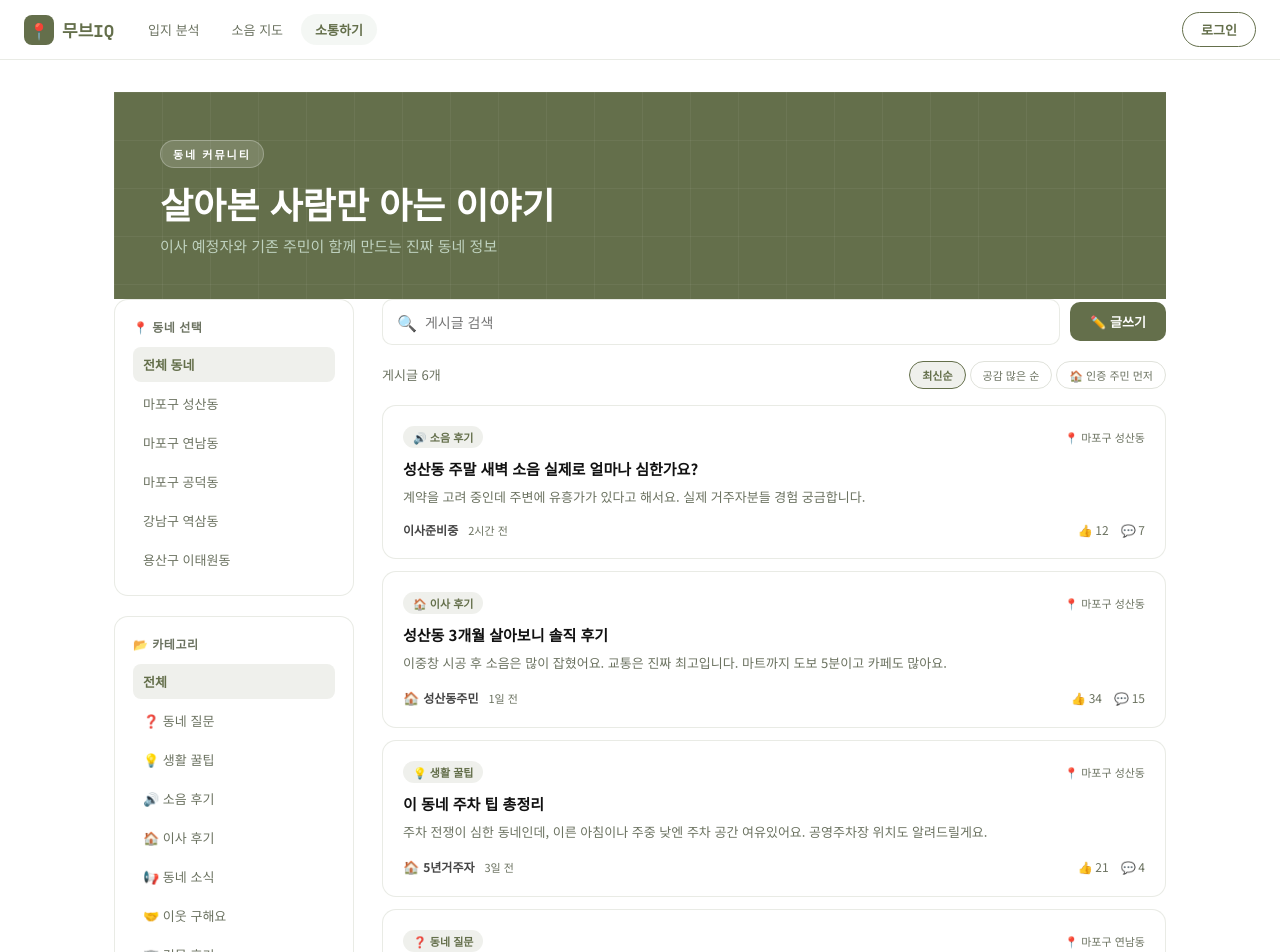
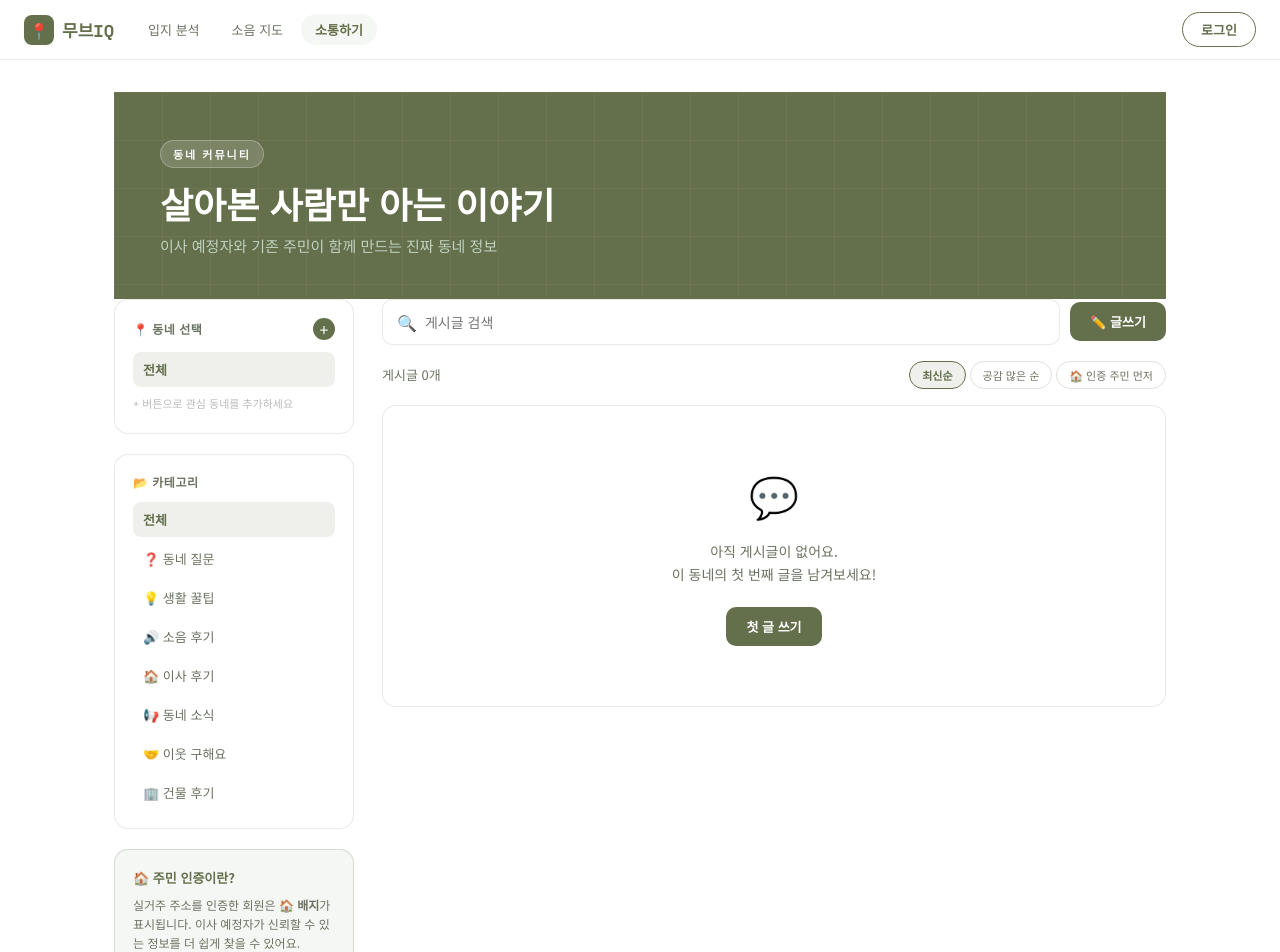
Before and after one commit to msdy1102/moveiq, a Next.js app: page /community in a window 1280 px wide. Shown: the top 952 px of the page. Built offline with nearby package versions, Linux system fonts and the light colour scheme.

Commit message:
소음지도 수정

```diff
--- a/app/community/community.module.css
+++ b/app/community/community.module.css
@@ -139,3 +139,49 @@
 .buildingTag { font-size: 11px; background: #f0f3ed; color: #646F4B; border-radius: 20px; padding: 3px 8px; }
 .buildingTagWarn { background: #fef9e7; color: #d68910; }
 .buildingMeta { font-size: 11px; color: #999; }
+
+/* ── 동네 추가 UI ── */
+.btnAddDong {
+  width: 22px; height: 22px;
+  background: var(--main, #646F4B);
+  color: #fff;
+  border: none;
+  border-radius: 50%;
+  font-size: 16px;
+  line-height: 1;
+  cursor: pointer;
+  display: flex; align-items: center; justify-content: center;
+  flex-shrink: 0;
+}
+.btnAddDong:hover { background: #111; }
+.addDongRow {
+  display: flex; gap: 4px; margin: 6px 0 8px;
+}
+.addDongInput {
+  flex: 1; font-size: 12px; padding: 6px 10px;
+  border: 1.5px solid var(--border, #dde0d8);
+  border-radius: 6px; outline: none;
+  font-family: inherit;
+}
+.addDongInput:focus { border-color: var(--main, #646F4B); }
+.btnAddDongOk {
+  font-size: 11px; font-weight: 700;
+  background: var(--main, #646F4B); color: #fff;
+  border: none; border-radius: 6px; padding: 0 10px; cursor: pointer;
+}
+.btnAddDongCancel {
+  font-size: 12px; background: none;
+  border: 1px solid var(--border, #dde0d8);
+  border-radius: 6px; padding: 0 8px; cursor: pointer; color: #888;
+}
+.dongBtnWrap {
+  display: flex; align-items: center; gap: 0;
+}
+.dongBtnDel {
+  font-size: 10px; color: #bbb; background: none;
+  border: none; cursor: pointer; padding: 0 2px; line-height: 1;
+}
+.dongBtnDel:hover { color: #c0392b; }
+.dongEmpty {
+  font-size: 11px; color: #bbb; padding: 4px 0;
+}
--- a/app/community/page.tsx
+++ b/app/community/page.tsx
@@ -3,113 +3,46 @@
 import { useState } from 'react';
 import styles from './community.module.css';
 
-// ── 샘플 게시글 데이터 ──────────────────────────────────
-const SAMPLE_POSTS = [
-  {
-    id: 1,
-    category: '소음 후기',
-    categoryIcon: '🔊',
-    title: '성산동 주말 새벽 소음 실제로 얼마나 심한가요?',
-    content: '계약을 고려 중인데 주변에 유흥가가 있다고 해서요. 실제 거주자분들 경험 궁금합니다.',
-    author: '이사준비중',
-    verified: false,
-    dong: '마포구 성산동',
-    likes: 12,
-    comments: 7,
-    createdAt: '2시간 전',
-  },
-  {
-    id: 2,
-    category: '이사 후기',
-    categoryIcon: '🏠',
-    title: '성산동 3개월 살아보니 솔직 후기',
-    content: '이중창 시공 후 소음은 많이 잡혔어요. 교통은 진짜 최고입니다. 마트까지 도보 5분이고 카페도 많아요.',
-    author: '성산동주민',
-    verified: true,
-    dong: '마포구 성산동',
-    likes: 34,
-    comments: 15,
-    createdAt: '1일 전',
-  },
-  {
-    id: 3,
-    category: '생활 꿀팁',
-    categoryIcon: '💡',
-    title: '이 동네 주차 팁 총정리',
-    content: '주차 전쟁이 심한 동네인데, 이른 아침이나 주중 낮엔 주차 공간 여유있어요. 공영주차장 위치도 알려드릴게요.',
-    author: '5년거주자',
-    verified: true,
-    dong: '마포구 성산동',
-    likes: 21,
-    comments: 4,
-    createdAt: '3일 전',
-  },
-  {
-    id: 4,
-    category: '동네 질문',
-    categoryIcon: '❓',
-    title: '연남동 쪽 초등학교 배정 어떻게 되나요?',
-    content: '아이가 내년에 입학 예정인데 연남동으로 이사 고려 중이에요. 학교 환경이 궁금합니다.',
-    author: '초등맘',
-    verified: false,
-    dong: '마포구 연남동',
-    likes: 8,
-    comments: 3,
-    createdAt: '5일 전',
-  },
-  {
-    id: 5,
-    category: '동네 소식',
-    categoryIcon: '📢',
-    title: '공덕동 재개발 투표 공고 — 주민 참여 안내',
-    content: '이번 주 금요일까지 재개발 찬반 투표입니다. 해당 구역 거주자분들 꼭 확인하세요.',
-    author: '동네지킴이',
-    verified: true,
-    dong: '마포구 공덕동',
-    likes: 45,
-    comments: 22,
-    createdAt: '1주일 전',
-  },
-  {
-    id: 6,
-    category: '이웃 구해요',
-    categoryIcon: '🤝',
-    title: '성산동 이사 예정인데 동네 정보 알려주실 분',
-    content: '다음 달 성산동으로 이사 예정입니다. 실제 살아보신 분의 생생한 이야기 듣고 싶어요!',
-    author: '이사예정자',
-    verified: false,
-    dong: '마포구 성산동',
-    likes: 3,
-    comments: 9,
-    createdAt: '2일 전',
-  },
-];
+const SAMPLE_POSTS: any[] = [];
 
 const CATEGORIES = ['전체', '❓ 동네 질문', '💡 생활 꿀팁', '🔊 소음 후기', '🏠 이사 후기', '📢 동네 소식', '🤝 이웃 구해요', '🏢 건물 후기'];
 
-// ── 건물별 거주후기 샘플 ──────────────────────────────────
-const BUILDING_REVIEWS = [
-  { id:1, address:'마포구 성산동 123-45', buildingName:'○○빌라 2층', rating:4,
-    pros:'햇빛 잘 들고 조용해요. 건물주 친절.', cons:'주차 1대밖에 안됨. 엘리베이터 없음.',
-    noise:'층간소음 거의 없음', jeonse:'전세가율 68% (안전)', author:'전세살이3년', date:'2025.02' },
-  { id:2, address:'마포구 공덕동 456-78', buildingName:'△△오피스텔 8층', rating:3,
-    pros:'역세권 최고. 편의시설 많음.', cons:'유흥가 소음 새벽까지 심함. 주말은 최악.',
-    noise:'유흥 소음 매우 심함 (10점 중 8점)', jeonse:'전세가율 91% (주의)', author:'공덕뚜벅이', date:'2025.01' },
-  { id:3, address:'마포구 연남동 789-12', buildingName:'연남빌딩 3층', rating:5,
-    pros:'조용하고 카페거리 걸어서 5분. 녹지 많음.', cons:'주차 어렵고 배달 오토바이 소음.',
-    noise:'전반적으로 조용함', jeonse:'전세가율 72% (양호)', author:'연남동토박이', date:'2024.12' },
-];
-const DONGS = ['전체 동네', '마포구 성산동', '마포구 연남동', '마포구 공덕동', '강남구 역삼동', '용산구 이태원동'];
+const BUILDING_REVIEWS: any[] = [];
 
 export default function CommunityPage() {
   const [selectedCategory, setSelectedCategory] = useState('전체');
-  const [selectedDong,     setSelectedDong]     = useState('전체 동네');
+  const [selectedDong,     setSelectedDong]     = useState('전체');
   const [writeOpen,        setWriteOpen]         = useState(false);
   const [searchQ,          setSearchQ]           = useState('');
+  // 동네 목록 — localStorage 저장, 초기값 빈 배열
+  const [dongs, setDongs] = useState<string[]>(() => {
+    if (typeof window === 'undefined') return [];
+    try { return JSON.parse(localStorage.getItem('community_dongs') ?? '[]'); } catch { return []; }
+  });
+  const [addDongOpen,  setAddDongOpen]  = useState(false);
+  const [newDongInput, setNewDongInput] = useState('');
 
-  const filtered = SAMPLE_POSTS.filter(p => {
+  function addDong() {
+    const d = newDongInput.trim();
+    if (!d || dongs.includes(d)) { setAddDongOpen(false); setNewDongInput(''); return; }
+    const next = [...dongs, d];
+    setDongs(next);
+    localStorage.setItem('community_dongs', JSON.stringify(next));
+    setSelectedDong(d);
+    setAddDongOpen(false);
+    setNewDongInput('');
+  }
+
+  function removeDong(d: string) {
+    const next = dongs.filter(x => x !== d);
+    setDongs(next);
+    localStorage.setItem('community_dongs', JSON.stringify(next));
+    if (selectedDong === d) setSelectedDong('전체');
+  }
+
+  const filtered = SAMPLE_POSTS.filter((p: any) => {
     const catMatch = selectedCategory === '전체' || p.category === selectedCategory.replace(/^[^\s]+\s/, '');
-    const dongMatch = selectedDong === '전체 동네' || p.dong === selectedDong;
+    const dongMatch = selectedDong === '전체' || p.dong === selectedDong;
     const searchMatch = !searchQ || p.title.includes(searchQ) || p.content.includes(searchQ);
     return catMatch && dongMatch && searchMatch;
   });
@@ -145,17 +78,44 @@ export default function CommunityPage() {
           <aside className={styles.sidebar}>
             {/* 동네 선택 */}
             <div className={styles.sideSection}>
-              <div className={styles.sideTitle}>📍 동네 선택</div>
+              <div className={styles.sideTitle} style={{display:'flex',alignItems:'center',justifyContent:'space-between'}}>
+                <span>📍 동네 선택</span>
+                <button className={styles.btnAddDong} onClick={()=>setAddDongOpen(true)} title="동네 추가">+</button>
+              </div>
+              {/* 동네 추가 입력창 */}
+              {addDongOpen && (
+                <div className={styles.addDongRow}>
+                  <input
+                    className={styles.addDongInput}
+                    value={newDongInput}
+                    onChange={e=>setNewDongInput(e.target.value)}
+                    onKeyDown={e=>e.key==='Enter'&&addDong()}
+                    placeholder="예: 마포구 성산동"
+                    autoFocus
+                  />
+                  <button className={styles.btnAddDongOk} onClick={addDong}>추가</button>
+                  <button className={styles.btnAddDongCancel} onClick={()=>{setAddDongOpen(false);setNewDongInput('');}}>✕</button>
+                </div>
+              )}
               <div className={styles.dongList}>
-                {DONGS.map(d => (
-                  <button
-                    key={d}
-                    className={`${styles.dongBtn} ${selectedDong === d ? styles.dongBtnActive : ''}`}
-                    onClick={() => setSelectedDong(d)}
-                  >
-                    {d}
-                  </button>
+                {/* 전체 버튼 */}
+                <button
+                  className={`${styles.dongBtn} ${selectedDong === '전체' ? styles.dongBtnActive : ''}`}
+                  onClick={() => setSelectedDong('전체')}
+                >전체</button>
+                {/* 사용자 추가 동네 */}
+                {dongs.map(d => (
+                  <div key={d} className={styles.dongBtnWrap}>
+                    <button
+                      className={`${styles.dongBtn} ${selectedDong === d ? styles.dongBtnActive : ''}`}
+                      onClick={() => setSelectedDong(d)}
+                    >{d}</button>
+                    <button className={styles.dongBtnDel} onClick={()=>removeDong(d)}>✕</button>
+                  </div>
                 ))}
+                {dongs.length === 0 && (
+                  <p className={styles.dongEmpty}>+ 버튼으로 관심 동네를 추가하세요</p>
+                )}
               </div>
             </div>
 
```
Also changed, not shown: app/page.module.css (+35 -0 lines), app/page.tsx (+43 -32 lines).
